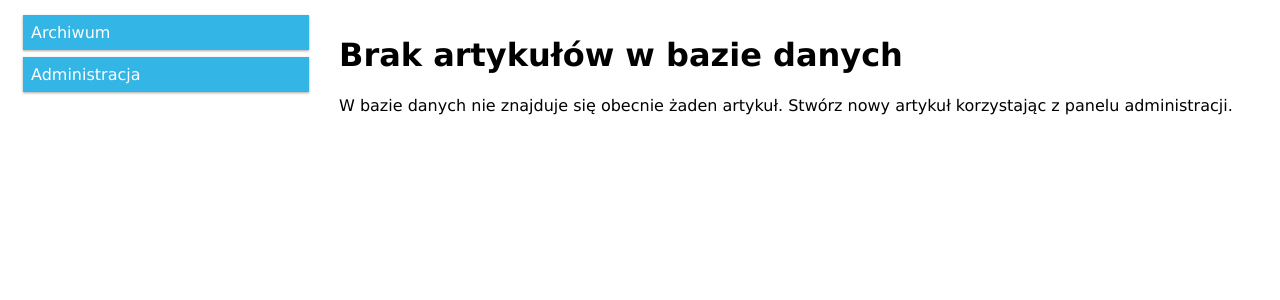
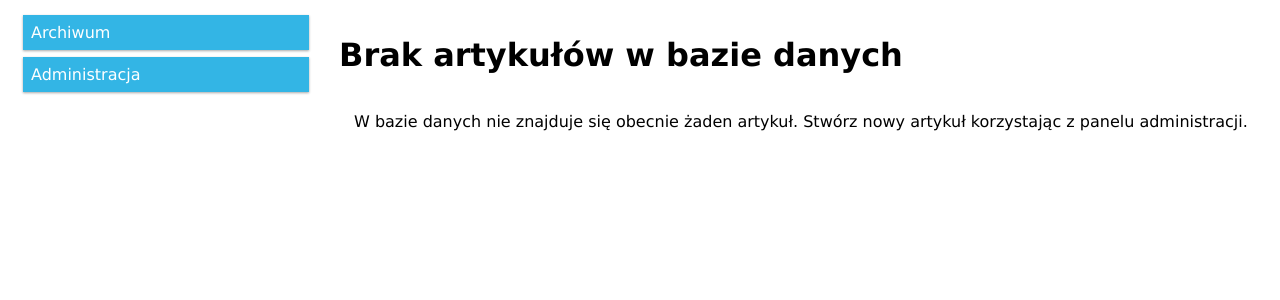
Before and after one commit to criticalerror99/technologie-internetowe-gazeta, a PHP site: page / in a window 1280 px wide. Shown: the part 123-423 px from the top of the page. Run offline with PHP 8.4, Linux system fonts and the light colour scheme; data that the repository does not hold is empty.

Commit message:
Dopasowanie wyświetlania na mniejszych ekranach

```diff
--- a/styles.css
+++ b/styles.css
@@ -67,3 +67,12 @@
   .menu li:hover {
     background-color: #0099cc;
   }
+
+  @media screen and (min-width: 665px) {
+    .artykul {
+      display: flex;
+    }
+    .artykul p {
+      padding-left: 15px;
+    }
+  }
```
